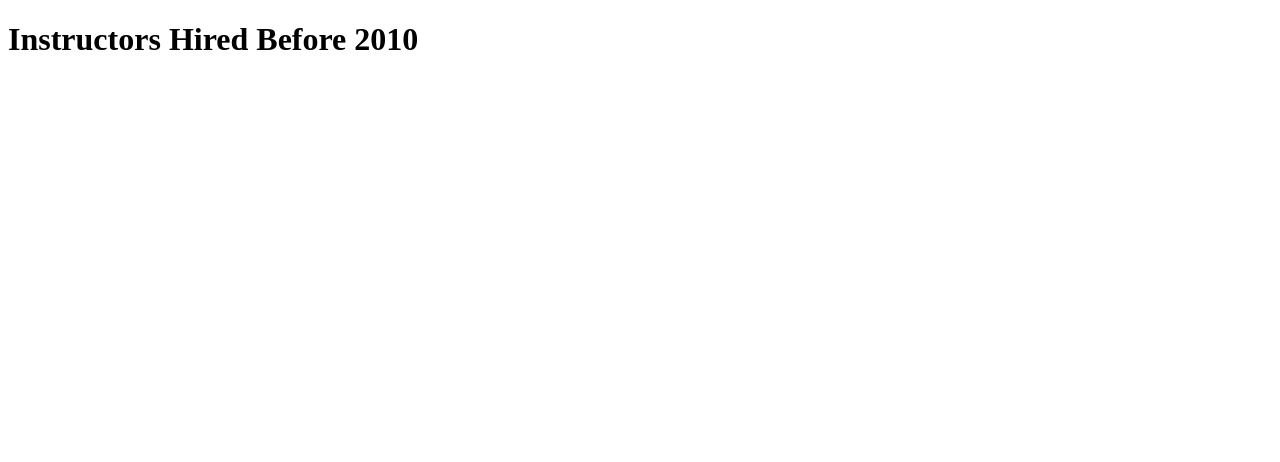
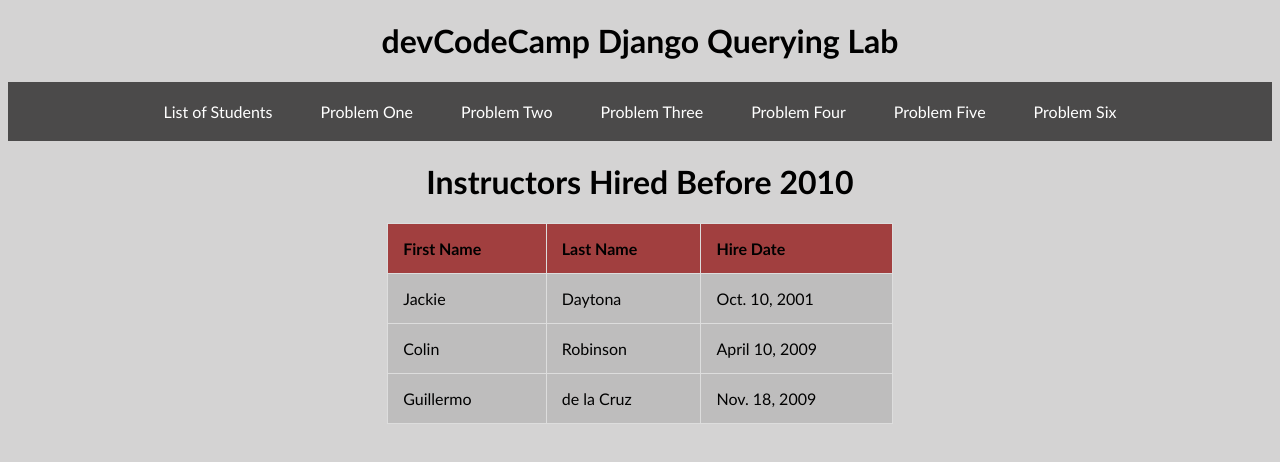
Before and after one commit to aschmidt2020/queryinglabschooldb, a Django app: page /lab/two/ in a window 1280 px wide. Shown: the top 462 px of the page. Run offline with Django 4.2, Linux system fonts and the light colour scheme; data comes from the database, SQL or seed files in the repository.

Commit message:
completed problem 2 display teachers hired before 2010 and added order-by field to problem 1 and 2

```diff
--- a/querying_lab/school_db/templates/school/two.html
+++ b/querying_lab/school_db/templates/school/two.html
@@ -5,8 +5,39 @@
     <meta http-equiv="X-UA-Compatible" content="IE=edge">
     <meta name="viewport" content="width=device-width, initial-scale=1.0">
     <title>Problem Two</title>
+    {% load static %}
+    <link rel="stylesheet" type="text/css" href="{% static 'styles.css' %}">
 </head>
 <body>
+    <h1 class="center-text">devCodeCamp Django Querying Lab</h2>
+        <nav>
+            <ul>
+                <li><a href="{% url 'lab:index' %}">List of Students</a></li>
+                <li><a href="{% url 'lab:one' %}">Problem One</a></li>
+                <li><a href="{% url 'lab:two' %}">Problem Two</a></li>
+                <li><a href="{% url 'lab:three' %}">Problem Three</a></li>
+                <li><a href="{% url 'lab:four' %}">Problem Four</a></li>
+                <li><a href="{% url 'lab:five' %}">Problem Five</a></li>
+                <li><a href="{% url 'lab:six' %}">Problem Six</a></li>
+            </ul>
+        </nav>
+
+    <div class="center-text">
     <h1>Instructors Hired Before 2010</h1>
+        <table class="center-table">
+            <thead>
+                <tr>
+                    <th>First Name</th><th>Last Name</th><th>Hire Date</th>
+                </tr>
+            </thead>
+            <tbody>
+                {% for instructor in instructors_hired_before_2010 %}
+                <tr>
+                    <td>{{instructor.first_name}}</td><td>{{instructor.last_name}}</td><td>{{instructor.hire_date}}</td>
+                </tr>
+                {% endfor %}
+            </tbody>
+        </table>
+    </div>
 </body>
 </html>
--- a/querying_lab/school_db/views.py
+++ b/querying_lab/school_db/views.py
@@ -1,6 +1,5 @@
 from django.shortcuts import render
 from .models import Student, Instructor, Course, StudentCourse
-
 
 def index(request):
     students = Student.objects.all()
@@ -20,7 +19,7 @@ def problem_one(request):
     # Find all students who have a GPA greater than 3.0.
     # Order the data by highest GPAs first.
 
-    students_gpa_over_3 = Student.objects.filter(gpa__gte=3)
+    students_gpa_over_3 = Student.objects.filter(gpa__gte=3).order_by('-gpa')
 
     data_visualization = [item for item in students_gpa_over_3]
 
@@ -32,9 +31,12 @@ def problem_one(request):
 def problem_two(request):
     # Find all instructors hired prior to 2010
     # Order by hire date
+    instructors_hired_before_2010 = Instructor.objects.filter(hire_date__lt='2010-01-01')
+
+    data_visualization = [item for item in instructors_hired_before_2010]
 
     context = {
-        'instructors': None
+        'instructors_hired_before_2010': instructors_hired_before_2010
     }
     return render(request, 'school/two.html', context)
 
```
